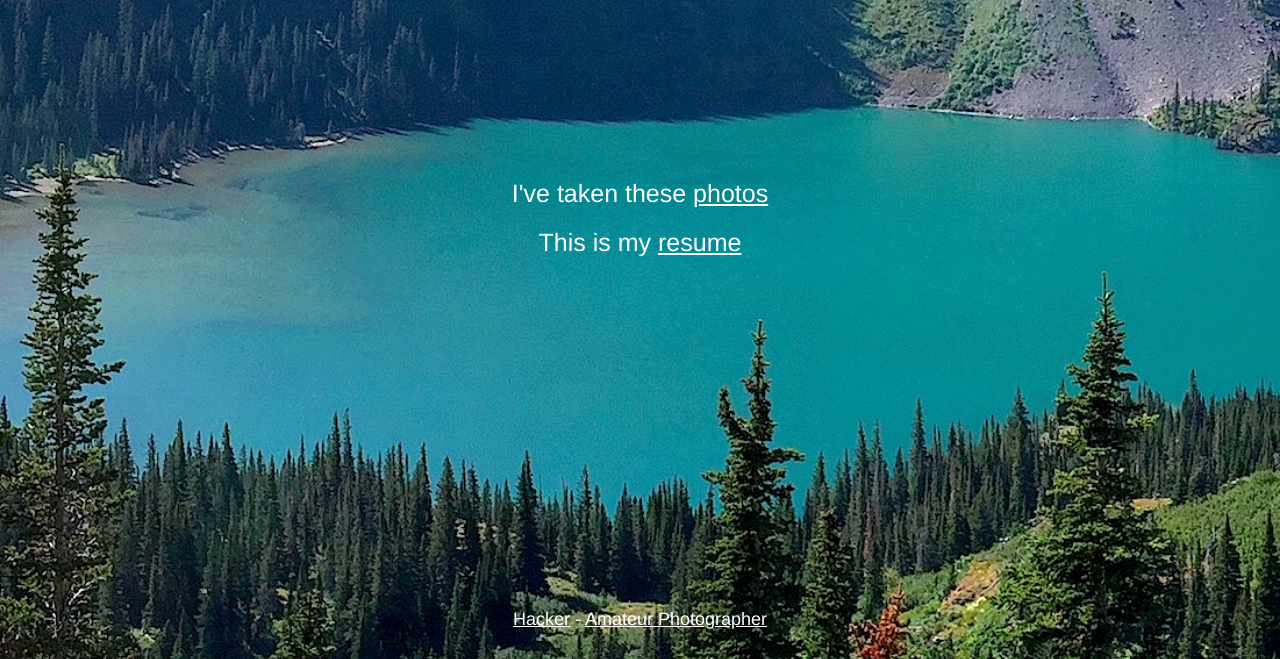
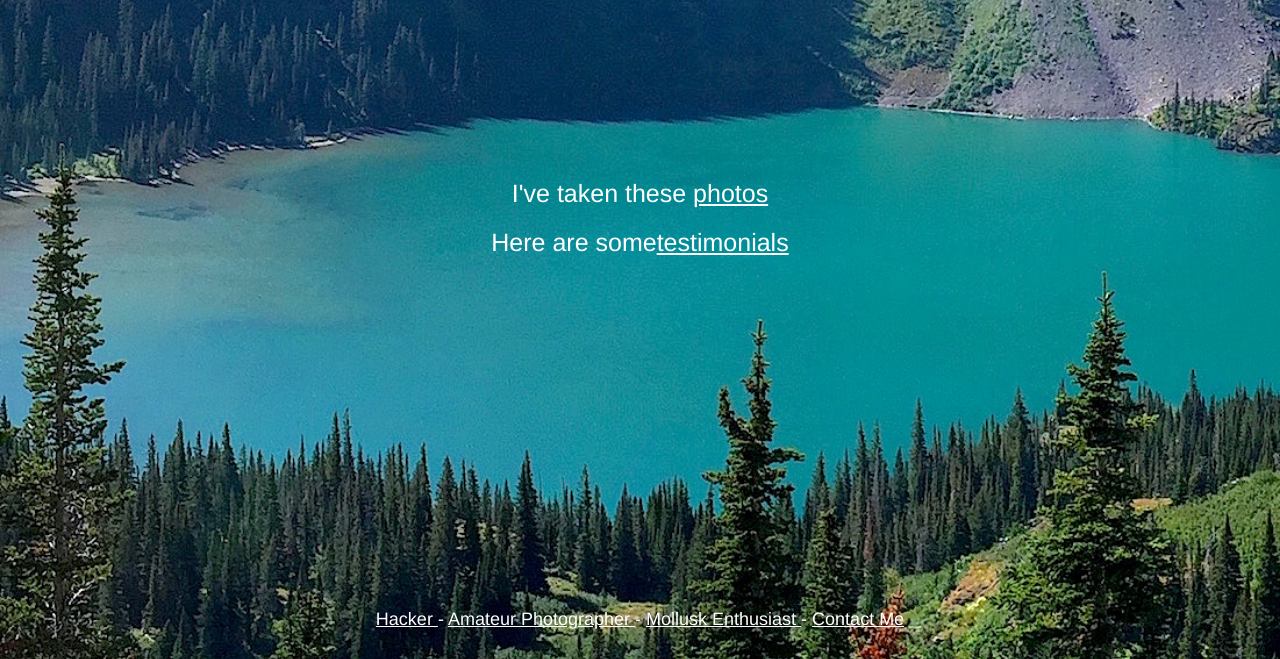
Before and after one commit to lolpack/lolpack.github.io, a plain HTML site: page index.html in a window 1280 px wide. Shown: the part 141-800 px from the top of the page. Drawn offline with Linux system fonts and the light colour scheme.

Commit message:
Update index.html
Updates

```diff
--- a/index.html
+++ b/index.html
@@ -38,14 +38,19 @@
                 <div class="main-text"><span class="fade-in one">A place for me, </span><span class="fade-in two">lolpack.</span></div>
                 <div class="fade-in three content">
                     <div class="main-links">I've taken these <a href="photos.html">photos</a></div>
-                    <div class="main-links">This is my <a href="resume.html">resume</a></div>
+                    <div class="main-links">Here are some<a href="https://youtu.be/dQw4w9WgXcQ?t=43">testimonials</a></div>
                 </div>
             </div>
         </div>
         <div class="footer-container">
             <footer class="wrapper">
                 <div>
-                    <div class="link-wrapper github-link""><div class="fade-in four tag-line"><a href="https://github.com/lolpack">Hacker</a> - <a href="photos.html">Amateur Photographer</a>
+                    <div class="link-wrapper github-link""><div class="fade-in four tag-line">
+                       <a href="https://github.com/lolpack">Hacker
+                       </a> - <a href="photos.html">Amateur Photographer
+                       </a> - <a href="https://en.wikipedia.org/wiki/Mollusca">Mollusk Enthusiast
+                       </a> - <a href="https://linkedin.com/in/pollackaaron">Contact Me
+                       </a>
                 </div>
             </footer>
         </div>
```
